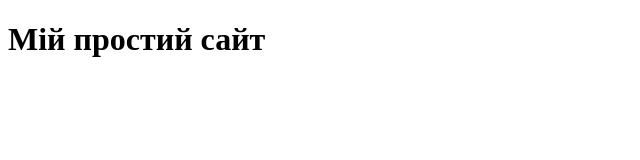
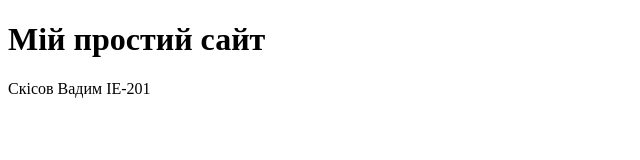
Before and after one commit to Vadymio-o/Lab5, a plain HTML site: page index.html in a window 1280 px wide. Shown: the whole page, without its empty margins (0-640 px from the left). Drawn offline with Linux system fonts and the light colour scheme.

Commit message:
Додав ПІБ і групу

```diff
--- a/index.html
+++ b/index.html
@@ -8,6 +8,7 @@
 <body>
     <h1>Мій простий сайт</h1>
     <footer>
+        Скісов Вадим ІЕ-201
     </footer>
 </body>
 </html>
```
